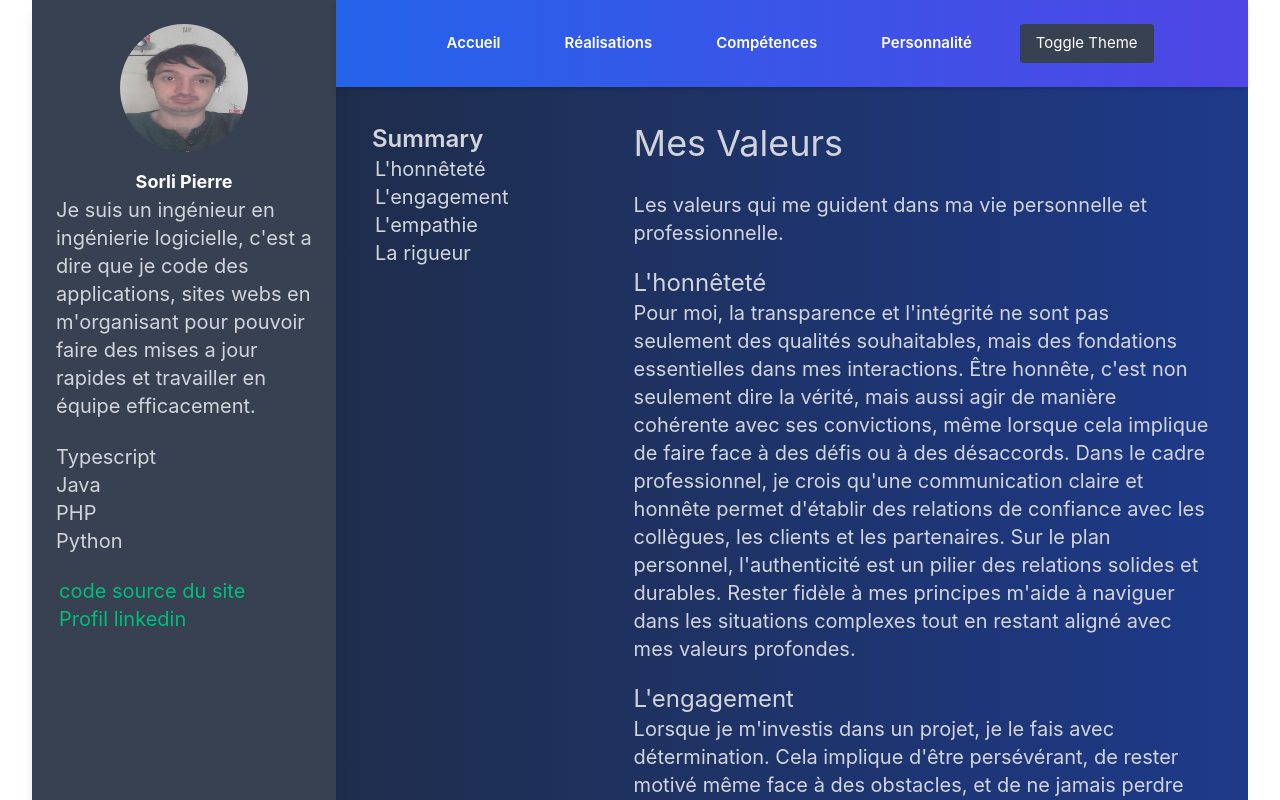
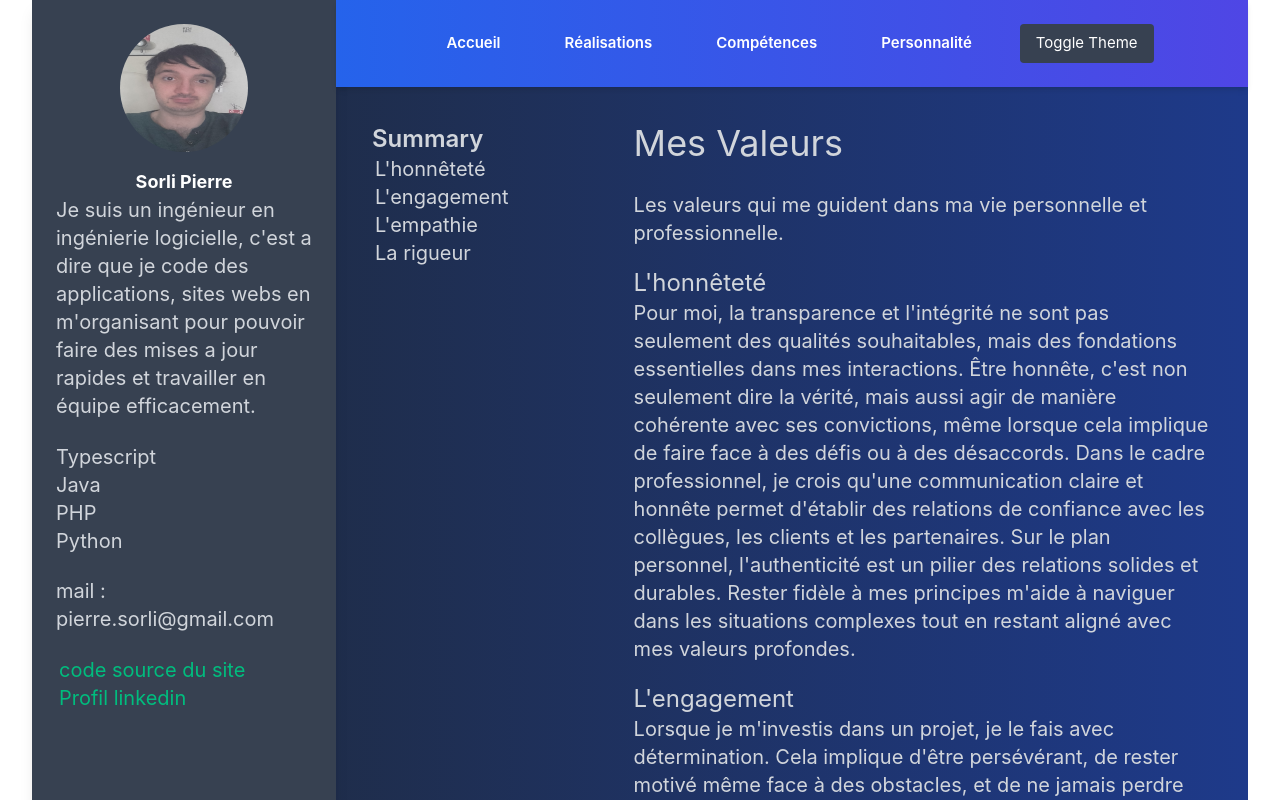
Before and after one commit to alenop/portfolioCode, a Vue app: page / in a window 1280 px wide. Shown: the top 800 px of the page. Built offline with nearby package versions, Linux system fonts and the light colour scheme.

Commit message:
add contact

```diff
--- a/src/components/ProfileSection.vue
+++ b/src/components/ProfileSection.vue
@@ -14,6 +14,12 @@
       <br>
       <div class="self-start">
         <p v-for="item in props.langages" class="text-xl text-black dark:text-gray-300 text-left ">
+          {{ item }}
+        </p>
+      </div>
+      <br>
+      <div class="self-start">
+        <p v-for="item in props.contacts" class="text-xl text-black dark:text-gray-300 text-left ">
           {{ item }}
         </p>
       </div>
@@ -38,7 +44,10 @@
     refLinks:{
       type:Array,
       default:[{name:"code source du site",link:"https://github.com/alenop/portfolioCode"},{name:"Profil linkedin",link:"https://www.linkedin.com/in/pierre-sorli/"}]
-
+    },
+    contacts:{
+      type:Array,
+      default:['mail : pierre.sorli@gmail.com']
     }
 
   })
```
